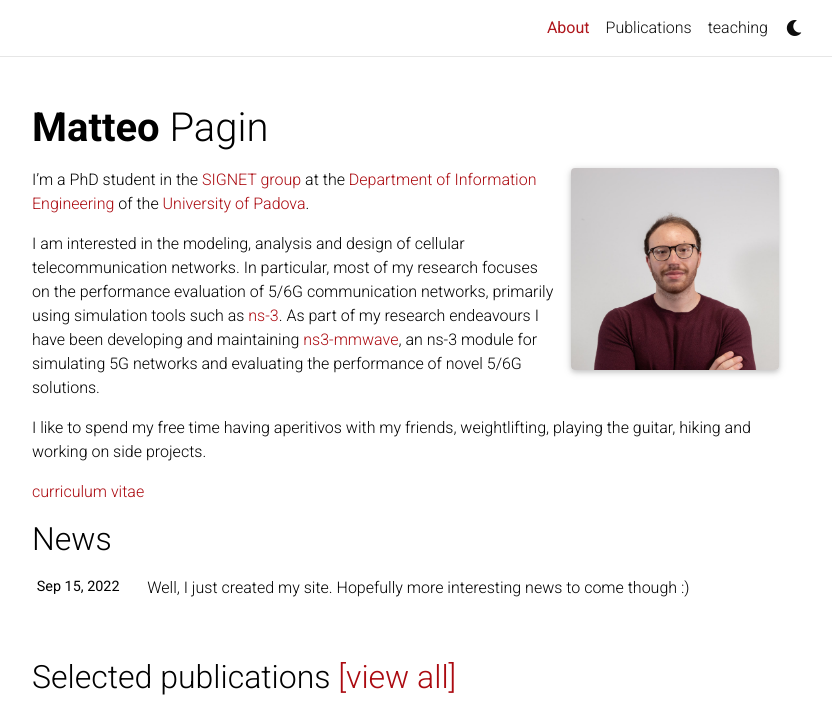
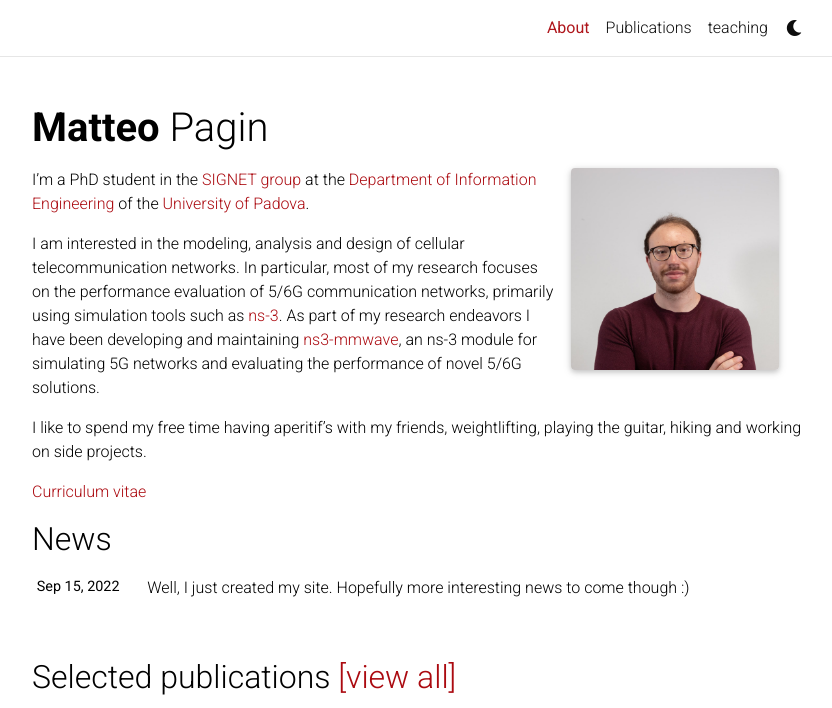
Before and after one commit to pagmatt/pagmatt.github.io, a Jekyll site: the page built from _pages/about.md, in a window 1280 px wide, cut to the strip 0-708 px from the top of the page. Shown: the whole strip, without its empty margins (223-1055 px from the left). Built offline with Jekyll 4.4.1, drawn with Linux system fonts in a browser that asks for light colours; full-size pictures stand in for the smaller copies a plugin makes; comment, search, counter and statistics services are not loaded; a style sheet for code colours, icons or effects is not loaded.

```diff
--- a/_pages/about.md
+++ b/_pages/about.md
@@ -21,8 +21,8 @@ social: false  # includes social icons at the bottom of the page
 I'm a PhD student in the [SIGNET group](https://signet.dei.unipd.it/) at the [Department of Information Engineering](https://www.dei.unipd.it/home-page) of the [University of Padova](https://www.unipd.it/).
 
 I am interested in the modeling, analysis and design of cellular telecommunication networks. In particular, most of my research focuses on the performance evaluation of 5/6G communication networks, primarily using simulation tools such as [ns-3](https://www.nsnam.org/).
-As part of my research endeavours I have been developing and maintaining [ns3-mmwave](https://github.com/nyuwireless-unipd/ns3-mmwave), an ns-3 module for simulating 5G networks and evaluating the performance of novel 5/6G solutions.
+As part of my research endeavors I have been developing and maintaining [ns3-mmwave](https://github.com/nyuwireless-unipd/ns3-mmwave), an ns-3 module for simulating 5G networks and evaluating the performance of novel 5/6G solutions.
 
-I like to spend my free time having aperitivos with my friends, weightlifting, playing the guitar, hiking and working on side projects.
+I like to spend my free time having aperitif's with my friends, weightlifting, playing the guitar, hiking and working on side projects.
 
-[curriculum vitae](https://pagmatt.github.io/assets/pdf/cv.pdf)
+[Curriculum vitae](https://pagmatt.github.io/assets/pdf/cv.pdf)
```
Also changed, not shown: _pages/publications.md (+1 -1 lines).
